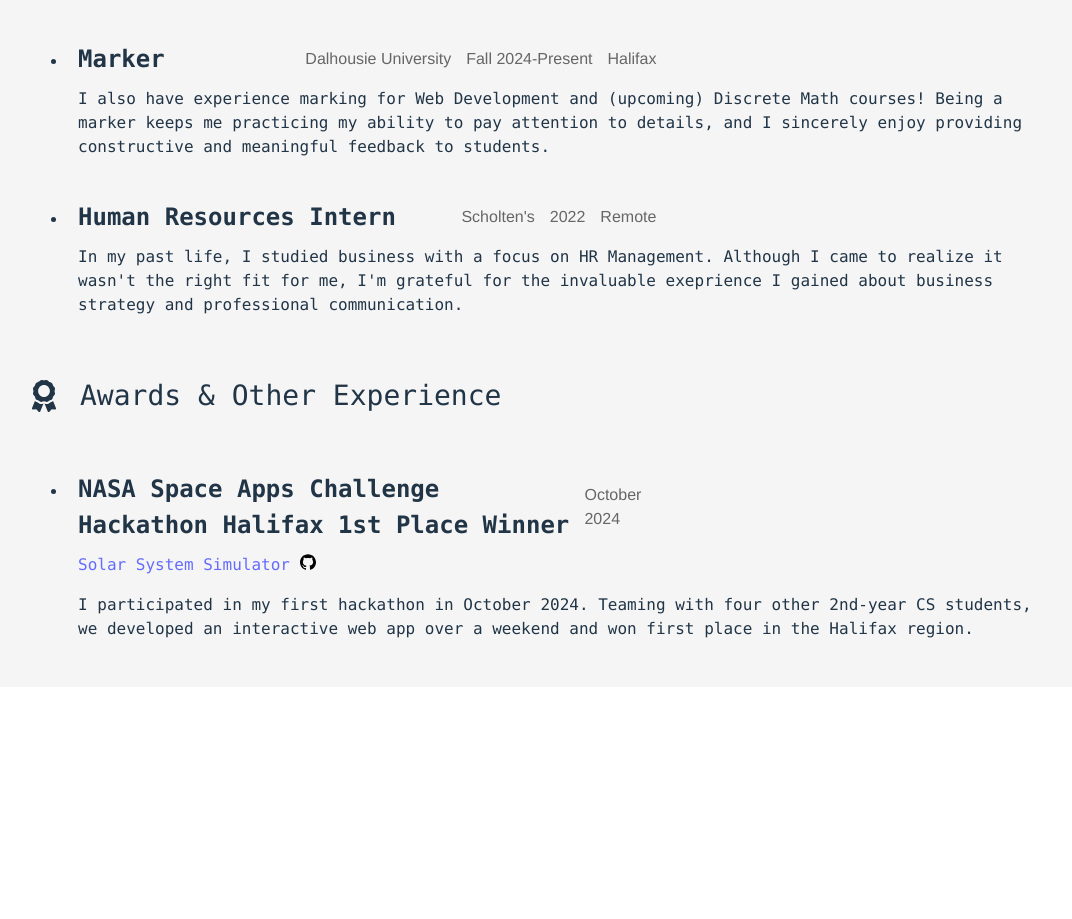
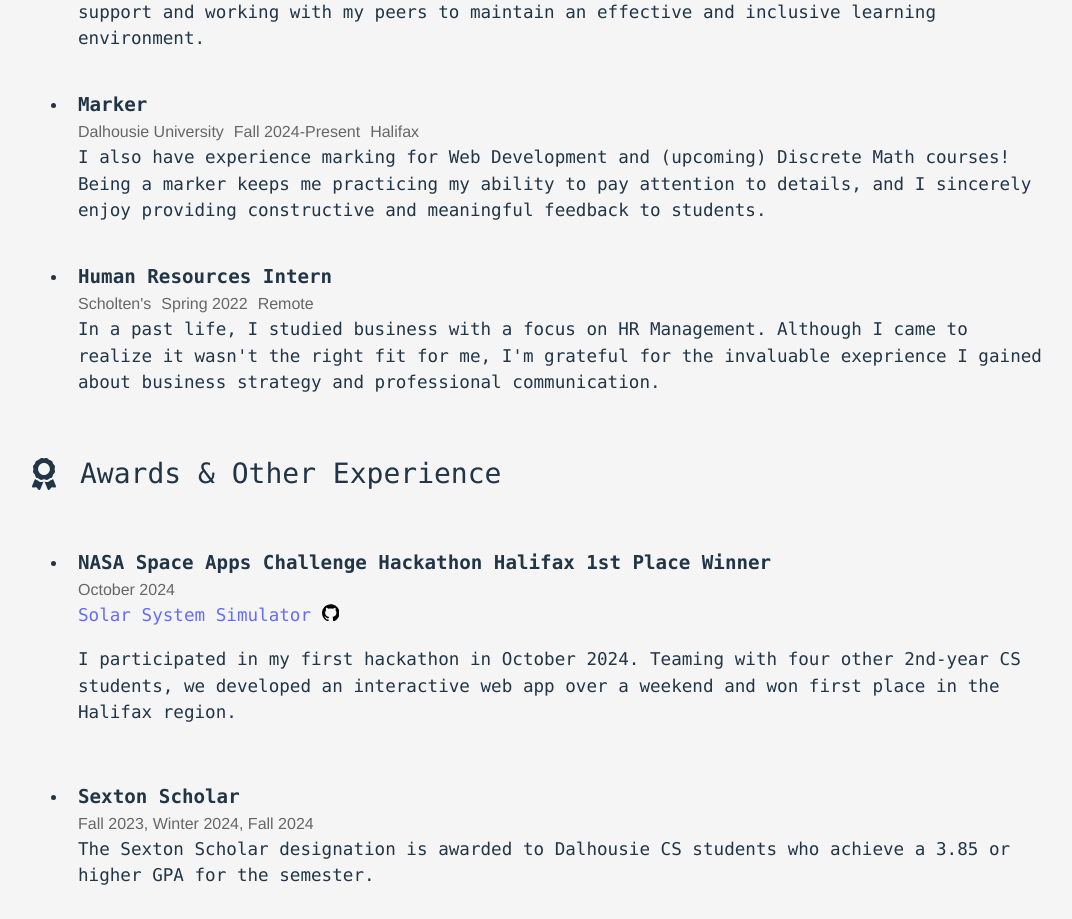
Before and after one commit to mroz-michael/portfolio, a React (Vite) app: page /experience in a window 1280 px wide. Shown: the part 598-1517 px from the top of the page, without its empty margins (100-1172 px from the left). Before the commit the page ends 1285 px from the top, so only its background shows below. Built offline with nearby package versions, Linux system fonts and the light colour scheme.

Commit message:
improve styling, add mobile layout for experience page. next todo: home page button animation T_T

```diff
--- a/src/components/Experience.jsx
+++ b/src/components/Experience.jsx
@@ -58,9 +58,9 @@
                     <li>
                         <Job title="Human Resources Intern"
                             employer="Scholten's"
-                            date="2022"
+                            date="Spring 2022"
                             location="Remote"
-                            description="In my past life, I studied business with a focus on HR Management. Although I came to realize it wasn't the right fit for me, I'm grateful for the invaluable exeprience I gained about business strategy and professional communication."
+                            description="In a past life, I studied business with a focus on HR Management. Although I came to realize it wasn't the right fit for me, I'm grateful for the invaluable exeprience I gained about business strategy and professional communication."
 
                         />
                     </li>
@@ -84,9 +84,14 @@
                                 }
                         />
                     </li>
+                    <li>
+                    <Job title="Sexton Scholar"
+                        date="Fall 2023, Winter 2024, Fall 2024"
+                        description='The Sexton Scholar designation is awarded to Dalhousie CS students who achieve a 3.85 or higher GPA for the semester.'
+                    />
+                    </li>
                 </ul>
             </section>
-
         </section>
     )
 }
--- a/src/components/Job.jsx
+++ b/src/components/Job.jsx
@@ -6,9 +6,9 @@
             <div id="job_title_row">
                 <p id="job_title">{title}</p>
                 <p id="job_details">
-                    <span>{employer}</span>
-                    <span>{date}</span>
-                    <span>{location}</span>
+                    <span id={!employer ? "date_only" : "full_job_details"}>{employer}</span>
+                    <span id={!employer ? "date_only" : "full_job_details"}>{date}</span>
+                    <span id={!employer ? "date_only" : "full_job_details"}>{location}</span>
                 </p>
             </div>
             <div id="job_description">{description}</div>
--- a/src/styles/App.css
+++ b/src/styles/App.css
@@ -2,6 +2,13 @@
   font-family: consolas;
   background-color: whitesmoke;
   width: 100vw;
+  min-height: 100vh;
+}
+
+@media screen and (max-width: 400px) {
+  #root {
+    min-width: fit-content;
+  }
 }
 
 #main_container {
--- a/src/styles/Experience.css
+++ b/src/styles/Experience.css
@@ -9,6 +9,7 @@
     display: flex;
     flex-direction: column-reverse;
     justify-content: space-between;
+    font-size: large;
     margin-top: 10%;
 }
 
@@ -30,7 +31,7 @@
 }
 
 .experience_section_header > p {
-    font-size: 28px;
+    font-size: 1.2rem;
 }
 
 .experience_section_header > :first-child {
@@ -38,7 +39,7 @@
 }
 
 .gpa, .job_header > p{
-    font-size: .8rem;
+    font-size: 1rem;
 }
 
 .gpa {
@@ -58,8 +59,13 @@
         flex-direction: row;
         align-items: baseline;
         font-size: 2.5vw;
-        padding-left: 40px;
         margin-top: 2%;
+    }
+
+    #experience_title_container {
+        display: flex;
+        align-items: center;
+        gap: 10px;
     }
 
     .event_info {
@@ -69,5 +75,10 @@
         align-items: flex-start;
     }
 
+    .experience_section_header > p {
+        font-size: 28px;
+    }
+
+
 
 }
--- a/src/styles/Job.css
+++ b/src/styles/Job.css
@@ -9,13 +9,13 @@
 /* Job Title and Details Row */
 #job_title_row {
     display: flex;
-    justify-content: space-between;
-    align-items: center;
-    width: 60%;
+    flex-direction: column;
+    align-items: flex-start;
+    width: 100%;
 }
 
 #job_title {
-    font-size: 1.5rem;
+    font-size: 1.1rem;
     font-weight: bold;
     margin: 0;
 }
@@ -23,7 +23,7 @@
 /* Job Details (Employer, Date, Location) */
 #job_details {
     display: flex;
-    gap: 15px;
+    flex-direction: column;
     font-size: 1rem;
     font-family: helvetica;
     font-weight: normal;
@@ -31,8 +31,54 @@
     margin: 0;
 }
 
-/* Job Description */
+/* if date is only item in job_details */
+#date_only {
+    margin: 0;
+    white-space: nowrap;
+}
+
+/* if date is not only item in job_details */
+#full_job_details {
+    margin-right: 10px;
+}
+
 #job_description {
     font-size: 1rem;
-    margin-top: 10px;
 }
+
+@media screen and (min-width: 900px) {
+
+    #job_title {
+        font-size: 1.2rem;
+        font-weight: bold;
+        margin: 0;
+    }
+
+    #job_description {
+        font-size: 1.1rem;
+    }
+
+
+    /* Job Details (Employer, Date, Location) */
+    #job_details {
+        display: flex;
+        flex-direction: row;
+        font-size: 1rem;
+        font-family: helvetica;
+        font-weight: normal;
+        color: #666;
+        margin: 0;
+    }
+
+    /* if date is only item in job_details */
+    #date_only {
+        margin: 0;
+    }
+
+    /* if date is not only item in job_details */
+    #full_job_details {
+        margin-right: 10px;
+    }
+
+
+}
--- a/src/styles/Projects.css
+++ b/src/styles/Projects.css
@@ -106,13 +106,16 @@
         margin-right: 10%;
     }
 
+    #project_list {
+        padding-left: 0;
+    }
+
     #projects_header {
         display: flex;
         flex-direction: row;
         justify-content: space-between;
         align-items: baseline;
         font-size: 2.5vw;
-        padding-left: 40px;
         margin-top: 2%;
     }
 
```
